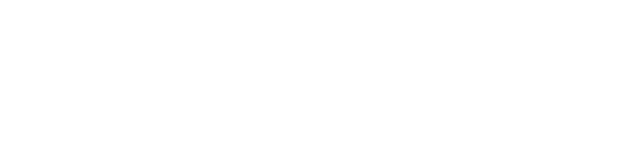
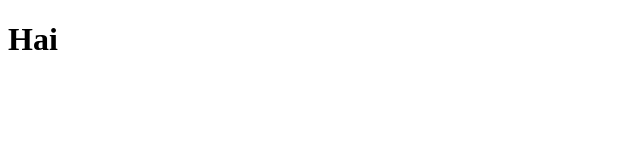
Before and after one commit to MuhamadIman96/Cantilever-CSS, a plain HTML site: page index.html in a window 1280 px wide. Shown: the whole page, without its empty margins (0-640 px from the left). Drawn offline with Linux system fonts and the light colour scheme.

Commit message:
Initial Commit

```diff
--- a/index.html
+++ b/index.html
@@ -5,5 +5,7 @@
     <meta name="viewport" content="width=device-width, initial-scale=1.0" />
     <title>Cantilever</title>
   </head>
-  <body></body>
+  <body>
+    <h1>Hai</h1>
+  </body>
 </html>
```
